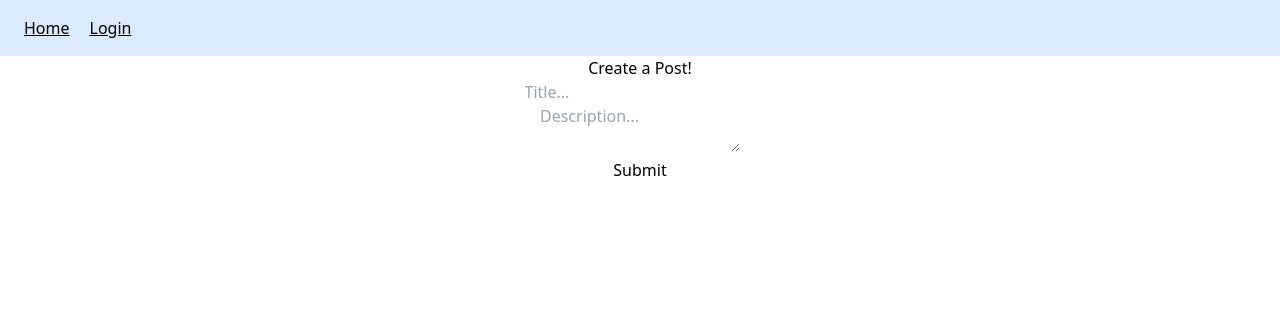
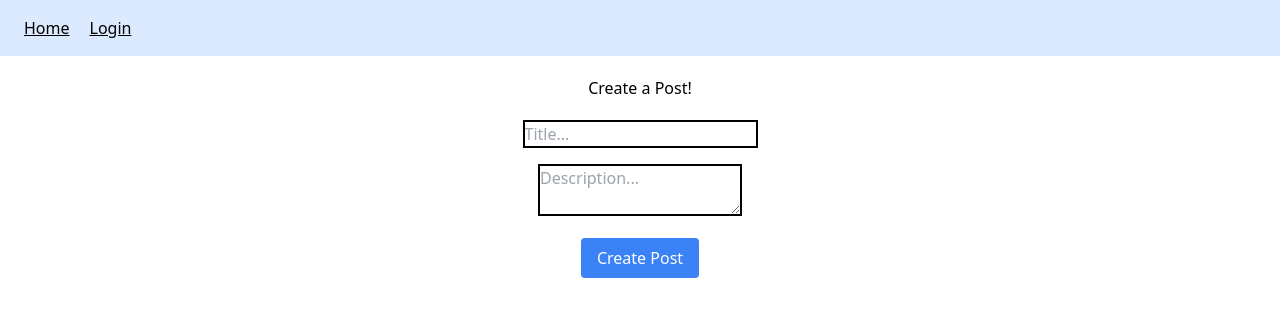
Before and after one commit to HarryZ1/SocialMedia, a React (Create React App) app: page /createpost in a window 1280 px wide. Shown: the top 316 px of the page. Built offline with nearby package versions, Linux system fonts and the light colour scheme; no server answers.

Commit message:
Created more styling for the pages

```diff
--- a/src/components/navbar.tsx
+++ b/src/components/navbar.tsx
@@ -27,7 +27,7 @@ export const Navbar = () => {
                         <img
                             src={user?.photoURL || ""}
                             alt="Profile"
-                            className="w-10 h-10 rounded-full"
+                            className="w-10 h-10 rounded-full border-2 border-black"
                         />
                         <button
                             onClick={signUserOut}
--- a/src/pages/create-post/create-form.tsx
+++ b/src/pages/create-post/create-form.tsx
@@ -42,11 +42,13 @@ export const CreateForm = () => {
 
     return (
         <form onSubmit={handleSubmit(onCreatePost)}>
-            <input type="text" placeholder="Title..." {...register("title")}/>
+            <div className="space-y-2">
+            <input type="text" placeholder="Title..." {...register("title")} className="border-2 border-black"/>
             <p className="text-red-600">{errors.title?.message}</p>
-            <textarea placeholder="Description..." {...register("description")}/>
+            <textarea placeholder="Description..." {...register("description")} className="border-2 border-black"/>
             <p className="text-red-600">{errors.description?.message}</p>
-            <input type="submit"/>
+            <input type="submit" value="Create Post" className="bg-blue-500 hover:bg-blue-600 text-white cursor-pointer px-4 py-2 rounded"/>
+            </div>
         </form>
     );
 };
--- a/src/pages/create-post/create-post.tsx
+++ b/src/pages/create-post/create-post.tsx
@@ -2,10 +2,11 @@ import { CreateForm } from "./create-form";
 
 export const CreatePost = () => {
     return (
-
-        <div>
+        <div className="py-5">
             Create a Post!
-            { <CreateForm /> }
+            <div className="py-5">
+                { <CreateForm /> }
+            </div>
         </div>
     );
 };
--- a/src/pages/login.tsx
+++ b/src/pages/login.tsx
@@ -13,7 +13,7 @@ export const Login = () => {
     }
 
     return (
-        <div>
+        <div className="py-5 space-y-4">
             <p> Sign in With Google To Continue</p>
             <button onClick={signInWithGoogle}> Sign in With Google </button>
         </div>
--- a/src/pages/main.tsx
+++ b/src/pages/main.tsx
@@ -1,3 +1,7 @@
 export const Main = () => {
-    return <div> Home Page </div>;
+    return (
+        <div className="py-5">
+            Home Page
+        </div>
+    );
 };
```
